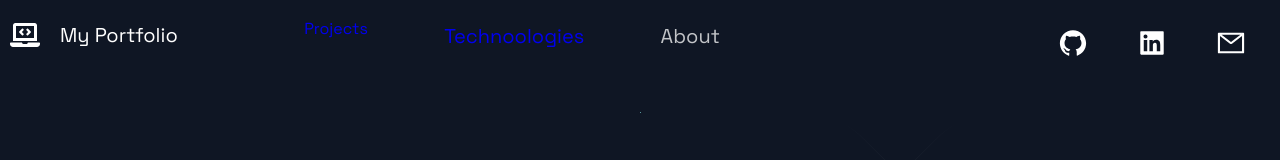
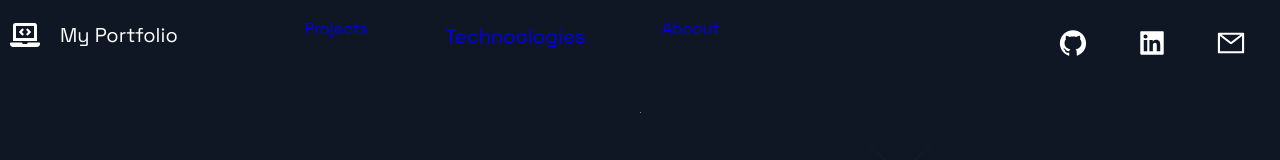
Before and after one commit to bchev95/react-portfolio, a Next.js app: page / in a window 1280 px wide. Shown: the top 160 px of the page. Built offline with nearby package versions, Linux system fonts and the light colour scheme.

Commit message:
nav bar troubleshoot

```diff
--- a/src/components/Header/Header.js
+++ b/src/components/Header/Header.js
@@ -25,9 +25,9 @@ const Header = () =>  (
         </NavLink>
       </li>
       <li>
-        <Link href="#about">
-          <NavLink>About</NavLink>
-        </Link>
+        <a href="#about">
+          Aboout
+        </a>
       </li>
     </Div2>
     <Div3>
```
